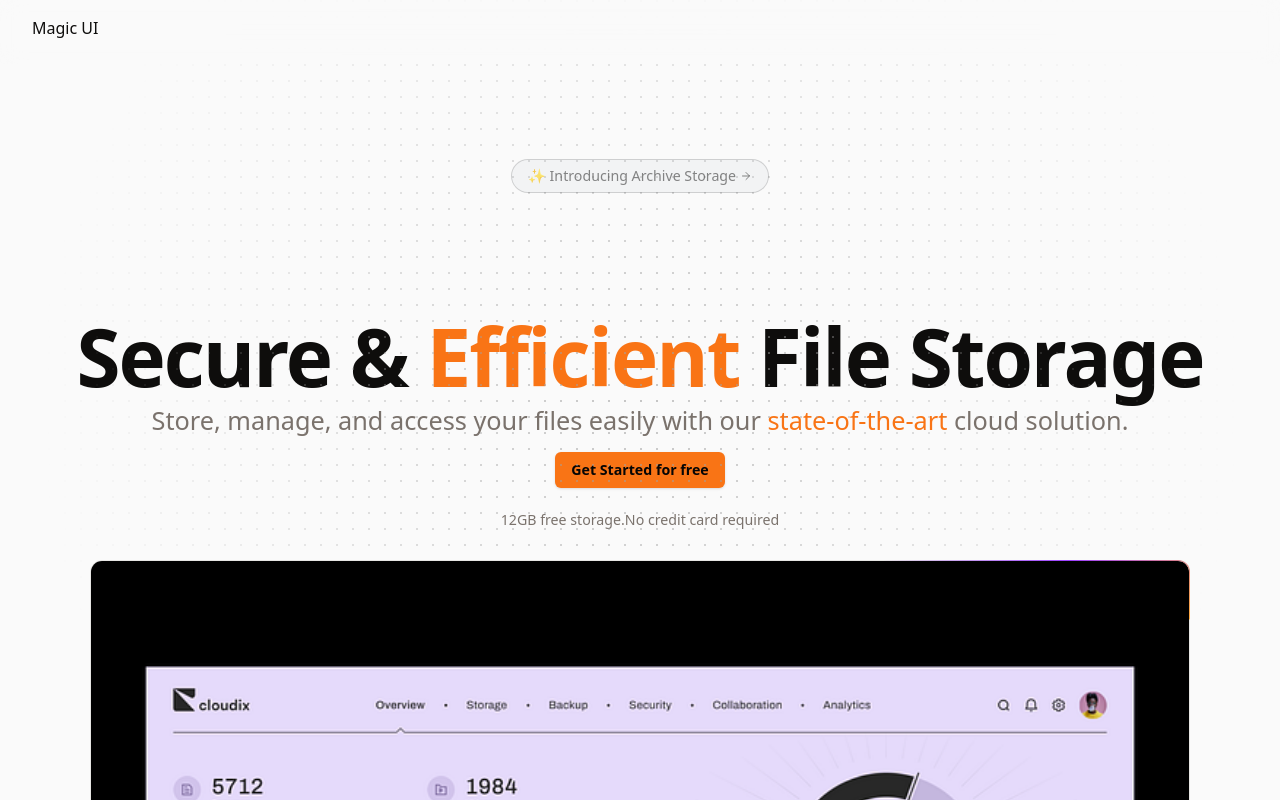
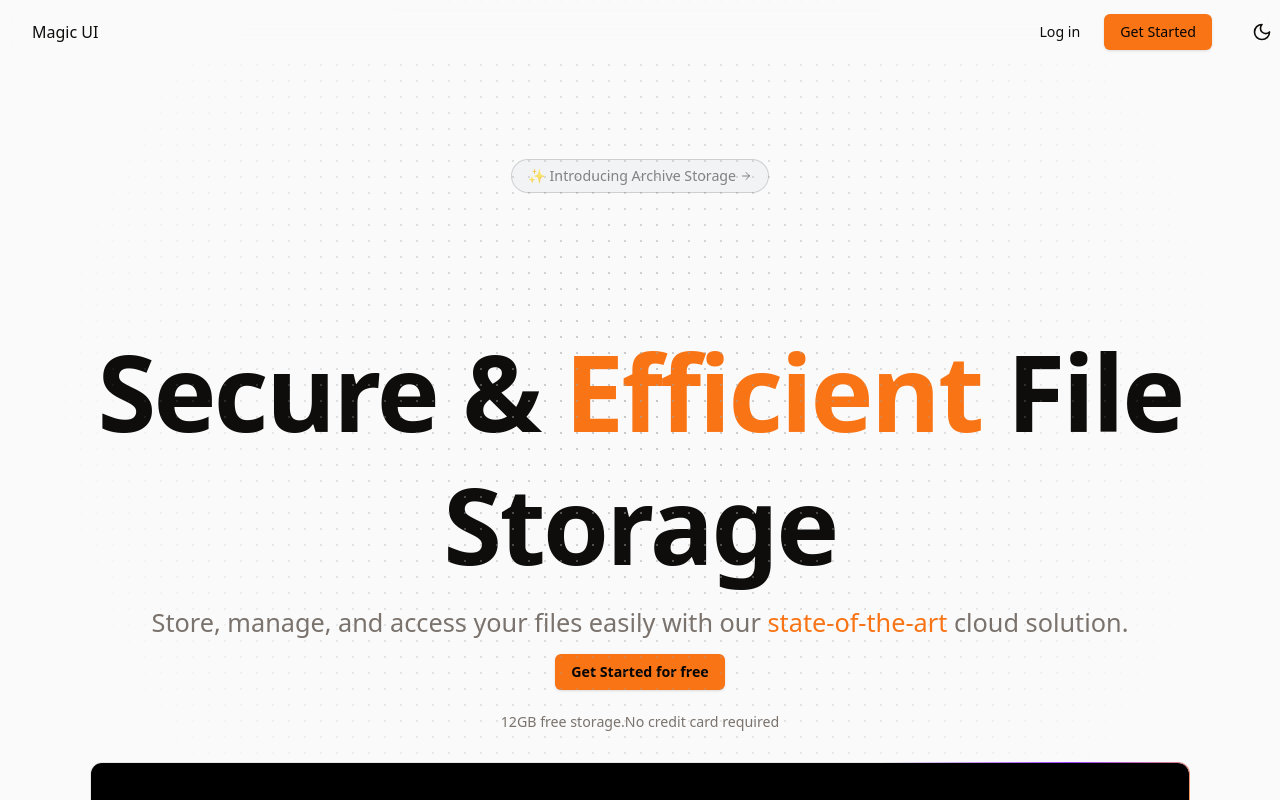
Before and after one commit to Fordjour12/file-storage-app, a Next.js app: page / in a window 1280 px wide. Shown: the top 800 px of the page. Built offline with nearby package versions, Linux system fonts and the light colour scheme.

Commit message:
Refactoring app components

```diff
--- a/components/homepage/herosection.tsx
+++ b/components/homepage/herosection.tsx
@@ -13,50 +13,13 @@ export default function HeroSection() {
       className="flex flex-col items-center justify-center leading-6 mt-[3rem]"
       aria-label="Achiver Hero"
     >
-      {/* <h1
-				className={`${TITLE_TAILWIND_CLASS} scroll-m-20 font-semibold tracking-tight text-center max-w-[1120px] bg-gradient-to-b dark:text-white`}
-			>
-				Nextjs Starter Kit: Build & Ship Fast
-			</h1>
-			<p className="mx-auto max-w-[700px] text-gray-500 text-center mt-2 dark:text-gray-400">
-				The Ultimate Nextjs 14 Starter Kit for quickly building your SaaS,
-				giving you time to focus on what really matters
-			</p>
-			<div className="flex justify-center items-center gap-3">
-				<Link href="/dashboard" className="mt-5">
-					<Button className="animate-buttonheartbeat rounded-md bg-blue-600 hover:bg-blue-500 text-sm font-semibold text-white">
-						Get Started
-					</Button>
-				</Link>
-
-				<Link
-					href="https://discord.gg/HUcHdrrDgY"
-					target="_blank"
-					className="mt-5"
-					aria-label="Join Discord (opens in a new tab)"
-				>
-					<Button variant="outline" className="flex gap-1">
-						Join Discord
-						<ArrowRight className="w-4 h-4" aria-hidden="true" />
-					</Button>
-				</Link>
-				<Link
-					href="https://github.com/michaelshimeles/nextjs14-starter-template"
-					target="_blank"
-					className="animate-buttonheartbeat border p-2 rounded-full mt-5 hover:dark:bg-black hover:cursor-pointer"
-					aria-label="View NextJS 14 Starter Template on GitHub"
-				>
-					<Github className="w-5 h-5" aria-hidden="true" />
-				</Link>
-			</div> */}
-
       {/* <div className="relative flex w-full flex-col items-center justify-center overflow-hidden  bg-background md:shadow-xl"> */}
       <AnimatedShinyTextDemo />
       <div className="flex flex-col items-center justify-center">
-        <h1 className="text-4xl font-extrabold tracking-tight text-center scroll-m-20 bg-gradient-to-b my-10">
+        <h1 className="text-3xl md:text-5xl  font-extrabold tracking-tight leading-tight text-center scroll-m-20 bg-gradient-to-b my-5">
           Secure & <span className="text-primary"> Efficient</span> File Storage
         </h1>
-        <p className="text-muted-foreground text-lg font-normal mb-5">
+        <p className="text-muted-foreground text-base md:text-lg font-normal mb-5">
           Store, manage, and access your files easily with our{" "}
           <span className="text-primary"> state-of-the-art</span> cloud
           solution.
--- a/components/wrapper/navbar.tsx
+++ b/components/wrapper/navbar.tsx
@@ -1,41 +1,34 @@
-import { Button } from "../ui/button";
+import { Fragment } from "react";
+import { Button } from "@/components/ui/button";
+import Link from "next/link";
+import ModeToggle from "@/components/mode-toggle";
 
 export default function NavBar() {
   return (
-    <>
-      <header className="fixed left-0 top-0 z-50 w-full translate-y-[-1rem] animate-fade-in border-b opacity-0 backdrop-blur-[12px] [--animation-delay:600ms]">
+    <Fragment>
+      <header className="fixed flex items-center left-0 top-0 z-50 h-[4rem] w-full overflow-auto bg-background/70 backdrop-blur-[12px]">
         <div className="container flex h-[3.5rem] items-center justify-between">
           <a className="text-md flex items-center" href="/">
             Magic UI
           </a>
-          <div className="ml-auto flex h-full items-center">
+          <div className="ml-auto h-full items-center hidden md:flex">
             <a className="mr-6 text-sm" href="/signin">
               Log in
             </a>
-            <a
-              className="inline-flex items-center justify-center whitespace-nowrap rounded-md font-medium transition-colors focus-visible:outline-none focus-visible:ring-1 focus-visible:ring-ring disabled:pointer-events-none disabled:opacity-50 bg-secondary text-secondary-foreground shadow-sm hover:bg-secondary/80 h-9 px-4 py-2 mr-6 text-sm"
-              href="/signup"
-            >
-              Sign up
-            </a>
+
+            <Button asChild className="line-flex items-center">
+              <Link href="/signup">Get Started</Link>
+              {/* Get Started */}
+            </Button>
           </div>
-          <button type="button" className="ml-6 md:hidden">
-            <span className="sr-only">Toggle menu</span>
-          </button>
-        </div>
-      </header>
-
-      <nav className="fixed left-0 top-0 z-50 h-[4rem] w-full overflow-auto bg-background/70 backdrop-blur-[12px] pointer-events-none">
-        <div className="container flex h-[3.5rem] items-center justify-between">
-          <a className="text-md flex items-center" href="/">
-            Magic UI
-          </a>
           <Button className="ml-6 md:hidden">
             <span className="sr-only">Toggle menu</span>
+            Toggle Menu
           </Button>
         </div>
-      </nav>
-    </>
+        <ModeToggle />
+      </header>
+    </Fragment>
   );
 }
 
```
